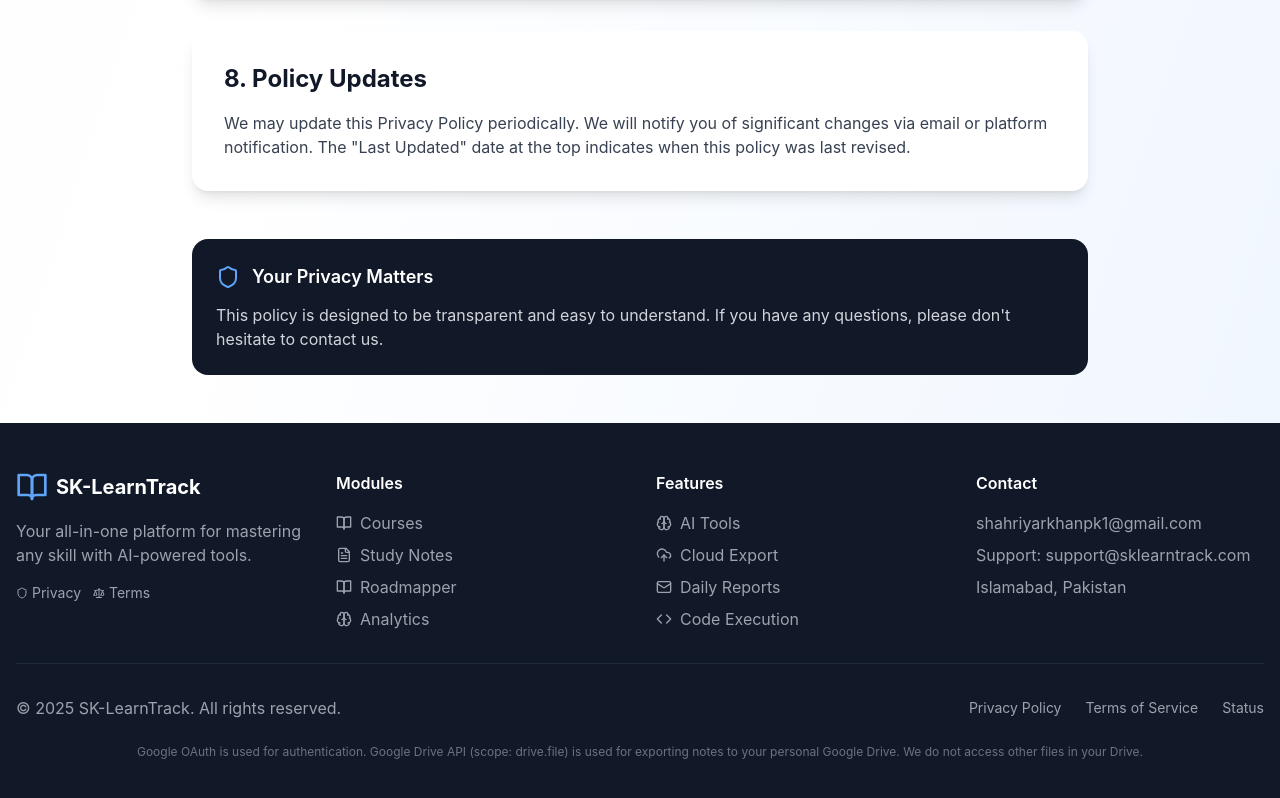
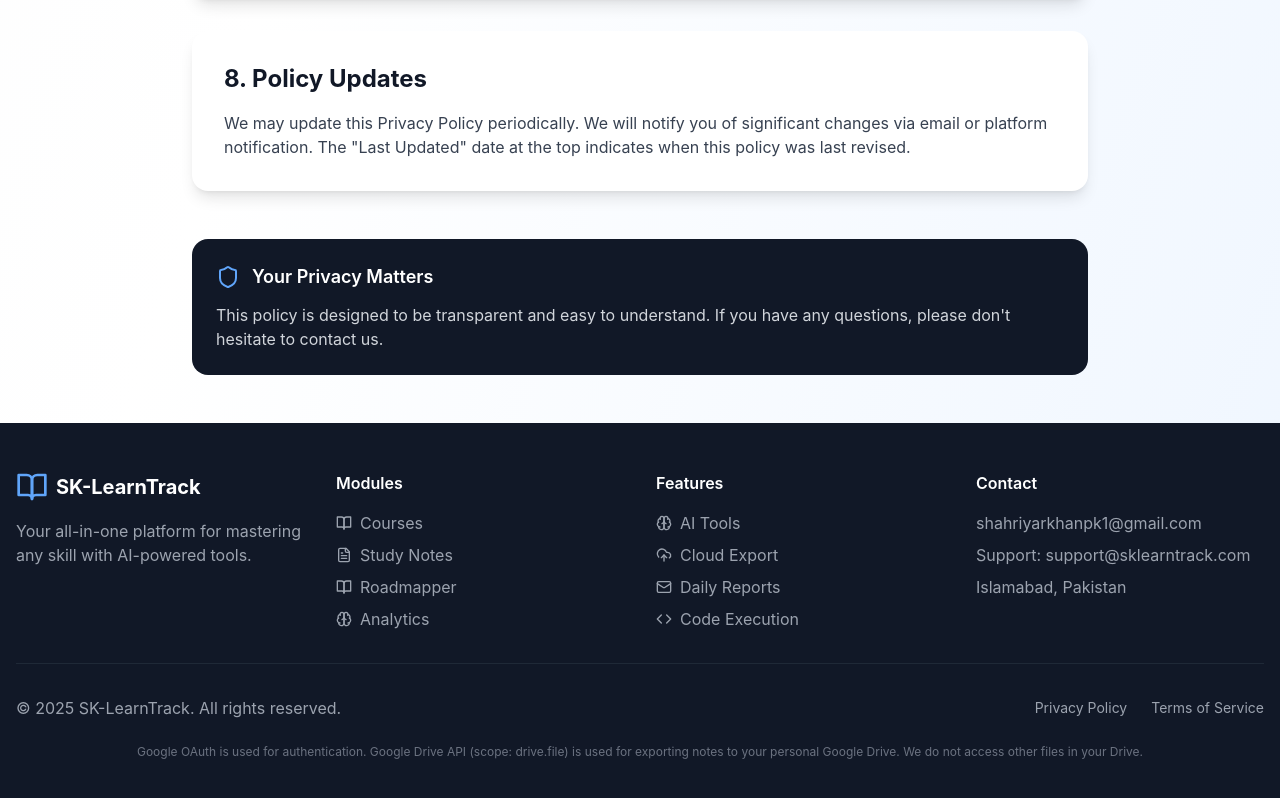
Before and after one commit to Shahriyar-Kh/SK_LearnTrack, a React (Vite) app in the folder sklearntrack-frontend/: page /privacy-policy in a window 1280 px wide. Shown: the part 3071-3869 px from the top of the page. Built offline with nearby package versions, Linux system fonts and the light colour scheme; no server answers.

Commit message:
Update  Footer

```diff
--- a/sklearntrack-frontend/src/components/layout/Footer.jsx
+++ b/sklearntrack-frontend/src/components/layout/Footer.jsx
@@ -29,22 +29,7 @@ const Footer = () => {
             <p className="text-gray-400 mb-4">
               Your all-in-one platform for mastering any skill with AI-powered tools.
             </p>
-            <div className="flex items-center gap-3">
-              <a
-                href="https://sk-learntrack.vercel.app/privacy-policy"
-                className="text-gray-400 hover:text-primary-400 transition-colors text-sm flex items-center gap-1"
-              >
-                <Shield className="w-3 h-3" />
-                Privacy
-              </a>
-              <a
-                href="https://sk-learntrack.vercel.app/terms-of-service"
-                className="text-gray-400 hover:text-primary-400 transition-colors text-sm flex items-center gap-1"
-              >
-                <Scale className="w-3 h-3" />
-                Terms
-              </a>
-            </div>
+
           </div>
 
           {/* Modules Column */}
@@ -139,14 +124,6 @@ const Footer = () => {
               >
                 Terms of Service
               </Link>
-              <a
-                href="https://status.sklearntrack.com"
-                className="text-gray-400 hover:text-primary-400 transition-colors text-sm"
-                target="_blank"
-                rel="noopener noreferrer"
-              >
-                Status
-              </a>
             </div>
           </div>
 
```
